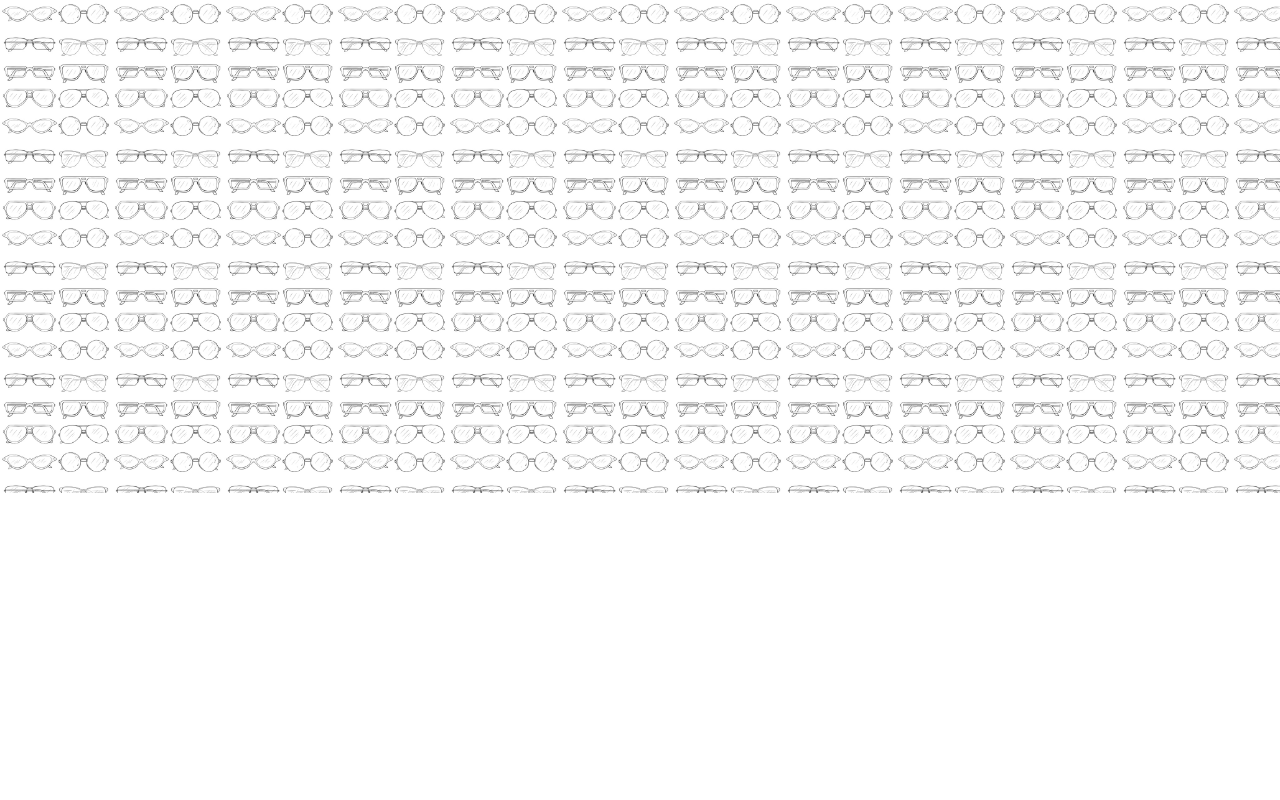
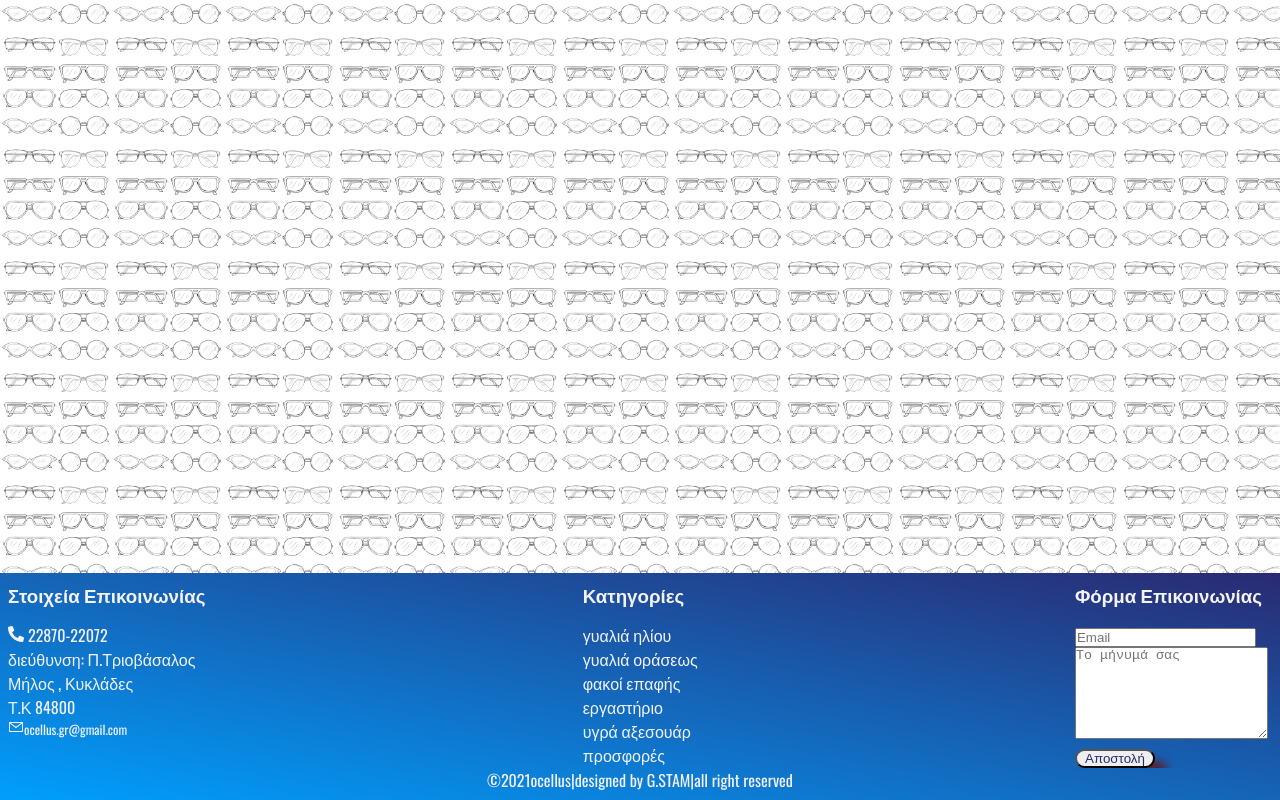
Before and after one commit to gioStam77/site-Ocellus, a React (Create React App) app: page /default in a window 1280 px wide. Before the commit this address had no page. Shown: the part 307-1107 px from the top of the page. Before the commit the page ends 800 px from the top, so only its background shows below. Built offline with nearby package versions, Linux system fonts and the light colour scheme.

Commit message:
footerOKformTEST

```diff
--- a/public/index.html
+++ b/public/index.html
@@ -38,6 +38,17 @@
       <input type="text" name="subject" />
       <textarea name="message"></textarea>
     </form>
+    <form
+      name="contact-footer"
+      netlify
+      netlify-honeypot="bot-field"
+      action="/"
+      hidden
+    >
+      <input type="email" name="email" />
+
+      <textarea name="message"></textarea>
+    </form>
     <noscript>You need to enable JavaScript to run this app.</noscript>
     <div id="root"></div>
     <!--
--- a/src/App.css
+++ b/src/App.css
@@ -15,11 +15,19 @@
   overflow-x: hidden;
 }
 
-body {
+body,
+html {
+  /* height: 100%; */
   font-family: "Oswald", sans-serif;
   background-image: url(../src/IMAGES/TAPETSARIA.jpg);
   background-repeat: repeat;
   background-size: 7rem;
+}
+.page-wrapper {
+  height: 100%;
+}
+.page-container {
+  min-height: 100vh;
 }
 
 ul {
@@ -284,7 +292,7 @@ button:hover {
   grid-template-rows: 30px 60px;
   grid-gap: 3px;
   padding: 7px;
-  transition: max-width 0.2s;
+  transform: scale(1);
 }
 
 .a1 {
@@ -373,7 +381,52 @@ button:hover {
   width: 100%;
   height: auto;
 }
+.foo-wrapper {
+  background: linear-gradient(
+    to bottom left,
+    var(--mainBlue),
+    var(--lightBlue)
+  );
+  padding: 0.5rem;
+}
+.foo-container {
+  display: flex;
+  flex-direction: column;
+  justify-content: space-between;
+}
+.foo-container p {
+  display: grid;
+  place-items: center;
+  font-size: clamp(0.7rem, 1.5vw, 1rem);
+}
+.foo-row {
+  display: flex;
+  justify-content: space-between;
+  align-content: space-between;
+}
+.foo-col {
+  font-size: clamp(0.6rem, 1.5vw, 1rem);
+  padding-right: 4px;
+}
+.foo-col h3 {
+  text-transform: capitalize;
+  padding-bottom: 15px;
+}
 
+.form-footer {
+  transform: scale(1);
+}
+.btn-form-footer {
+  width: 5rem;
+
+  color: var(--mainBlue);
+  box-sizing: border-box;
+  border-radius: 10px;
+  box-shadow: 12px 12px 10px rgba(109, 14, 14, 0.8);
+}
+.formItems-footer {
+  color: var(--mainBlue);
+}
 @media screen and (max-width: 960px) {
   * {
     overflow-x: hidden;
@@ -479,15 +532,9 @@ button:hover {
   * {
     overflow-x: hidden;
   }
-  .dailies-wrapper {
-    width: 100%;
-    margin-top: 0.5rem;
-    margin-bottom: 0.5rem;
-  }
-  .dailies-wrapper :hover {
-    max-width: 90%;
-
-    margin: auto;
+  .dailies-container {
+    transform: scale(1.15);
+    margin-top: 1.8rem;
   }
 
   .nav-item {
@@ -502,6 +549,9 @@ button:hover {
     margin-top: 4px;
     font-size: 1.5rem;
     margin-left: 3rem;
+  }
+  .form-footer {
+    transform: scale(0.9);
   }
 }
 @media screen and (max-width: 450px) and (orientation: portrait) {
--- a/src/App.js
+++ b/src/App.js
@@ -19,12 +19,15 @@ import Vista from "./Components/Vista";
 import Dailies from "./Components/Dailies";
 import Monthly from "./Components/Monthly";
 import Year from "./Components/Year";
+import Footer from "./Components/Footer";
 
 function App() {
   return (
     <>
       <Navbar />
-      <div>
+
+      <div className="page-wrapper">
+        <div className="page-container">
           <Switch>
             <Route exact path="/" component={Home}></Route>
 
@@ -35,7 +38,10 @@ function App() {
             <Route path="/signUp" component={SingUp}></Route>
             <Route path="/contactUs" component={ContactUs}></Route>
             <Route path="/cart" component={Cart}></Route>
-          <Route path="/useOfContactLens" component={UseOfContactLens}></Route>
+            <Route
+              path="/useOfContactLens"
+              component={UseOfContactLens}
+            ></Route>
             <Route path="/sole" component={Sole}></Route>
             <Route path="/vista" component={Vista}></Route>
             <Route path="/dailies" component={Dailies}></Route>
@@ -44,6 +50,9 @@ function App() {
             <Route path="/default" component={Default}></Route>
           </Switch>
         </div>
+      </div>
+
+      <Footer />
     </>
   );
 }
--- a/src/Components/ContactUs.js
+++ b/src/Components/ContactUs.js
@@ -1,32 +1,14 @@
 import React, { useState } from "react";
 
 function ContactUs() {
-  // const [values, setValues] = useState({
-  //   name: "",
-  //   email: "",
-  //   subject: "",
-  //   message: "",
-  // });
-
-  // const handleChange = (e) => {
-  //   setValues({
-  //     ...values,
-  //     [e.target.name]: e.target.value,
-  //   });
-  // };
-
-  // const handleSubmit = (e) => {
-  //   e.preventDefault();
-  // };
-
   return (
     <div className="containerForm">
       <form
         className="form"
         name="contact"
+        action="POST"
         method="post"
         data-netlify="true"
-        // onSubmit={handleSubmit}
         data-netlify-honeypot="bot-field"
       >
         <input type="hidden" name="form-name" value="contact" />
@@ -40,8 +22,6 @@ function ContactUs() {
             className="formItems"
             placeholder="Ονομα"
             name="name"
-            // value={values.name}
-            // onChange={handleChange}
           />
         </div>
         <div>
@@ -50,8 +30,6 @@ function ContactUs() {
             className="formItems"
             placeholder="Email "
             name="email"
-            // value={values.email}
-            // onChange={handleChange}
           />
         </div>
         <div>
@@ -60,8 +38,6 @@ function ContactUs() {
             className="formItems"
             placeholder="Τίτλος"
             name="subject"
-            // value={values.subject}
-            // onChange={handleChange}
           />
         </div>
         <div>
@@ -72,8 +48,6 @@ function ContactUs() {
             rows="9"
             placeholder="Το μήνυμά σας"
             name="message"
-            // onChange={handleChange}
-            // value={values.message}
           ></textarea>
         </div>
         <div>
--- a/src/Components/Dailies.js
+++ b/src/Components/Dailies.js
@@ -3,7 +3,7 @@ import UnderConstraction from "./UnderConstraction";
 
 function Dailies() {
   return (
-    <div className="dailies-wrapper">
+    <>
       <div className="dailies-container">
         <div className="a1">
           <h3 className="text-blue">MyDay</h3>
@@ -129,7 +129,7 @@ function Dailies() {
           <img src="./images/CooperVision.jpg" alt="cooper vision image" />
         </div>
       </div>
-    </div>
+    </>
   );
 }
 
--- /dev/null
+++ b/src/Components/Footer.js
@@ -0,0 +1,109 @@
+import React from "react";
+import { FaPhoneAlt } from "react-icons/fa";
+import { VscMail } from "react-icons/vsc";
+import { Link } from "react-router-dom";
+
+function Footer() {
+  return (
+    <div className="foo-wrapper">
+      <div className="foo-container">
+        <div className="foo-row">
+          <div className="foo-col">
+            <h3>στοιχεία επικοινωνίας</h3>
+            <ul>
+              <li>
+                <FaPhoneAlt style={{ marginRight: "4px" }} />
+                22870-22072
+              </li>
+              <li>διεύθυνση: Π.Τριοβάσαλος</li>
+              <li>Μήλος , Κυκλάδες</li>
+              <li>Τ.Κ 84800</li>
+              <li style={{ fontSize: "0.8rem" }}>
+                <VscMail style={{ fontSize: "1rem" }} />
+                <Link to="/contactUs">ocellus.gr@gmail.com</Link>
+              </li>
+            </ul>
+          </div>
+          <div className="foo-col">
+            <h3>κατηγορίες</h3>
+            <ul className="ul-links">
+              <Link to="/sole">
+                <li>γυαλιά ηλίου</li>
+              </Link>
+              <Link to="/vista">
+                <li>γυαλιά οράσεως</li>
+              </Link>
+              <Link to="contactLens">
+                <li>φακοί επαφής</li>
+              </Link>
+
+              <Link to="general">
+                <li>εργαστήριο</li>
+              </Link>
+              <Link to="/solutions">
+                <li>υγρά αξεσουάρ</li>
+              </Link>
+              <Link to="/">
+                <li>προσφορές</li>
+              </Link>
+            </ul>
+          </div>
+          <div className="foo-col">
+            <h3>φόρμα επικοινωνίας</h3>
+            <div>
+              <form
+                className="form-footer"
+                name="contact-footer"
+                action="POST"
+                method="post"
+                data-netlify="true"
+                data-netlify-honeypot="bot-field"
+              >
+                <input type="hidden" name="form-name" value="contact-footer" />
+                <div hidden>
+                  <input name="bot-field" />
+                </div>
+
+                <div>
+                  <input
+                    type="email"
+                    className="formItems-footer"
+                    placeholder="Email "
+                    name="email"
+                  />
+                </div>
+
+                <div>
+                  <textarea
+                    className="formItems-footer"
+                    id=""
+                    cols="22"
+                    rows="6"
+                    placeholder="Το μήνυμά σας"
+                    name="message"
+                  ></textarea>
+                </div>
+                <div data-netlify-recaptcha="true"></div>
+                <div>
+                  <input
+                    type="submit"
+                    value="Αποστολή"
+                    className="btn-form-footer"
+                  />
+                </div>
+              </form>
+            </div>
+          </div>
+        </div>
+        <div>
+          <p>
+            &copy;{new Date().getFullYear()}ocellus|designed by G.STAM|all right
+            reserved
+          </p>
+        </div>
+      </div>
+    </div>
+  );
+}
+
+export default Footer;
--- /dev/null
+++ b/src/Components/ScrollToTop.js
@@ -0,0 +1,12 @@
+import { useEffect } from "react";
+import { useLocation } from "react-router-dom";
+
+export default function ScrollToTop() {
+  const { pathname } = useLocation();
+
+  useEffect(() => {
+    window.scrollTo(0, 0);
+  }, [pathname]);
+
+  return null;
+}
--- a/src/index.js
+++ b/src/index.js
@@ -3,9 +3,11 @@ import ReactDOM from "react-dom";
 import "./App.css";
 import App from "./App";
 import { BrowserRouter as Router } from "react-router-dom";
+import ScrollToTop from "./Components/ScrollToTop";
 
 ReactDOM.render(
   <Router>
+    <ScrollToTop />
     <App />
   </Router>,
   document.getElementById("root")
```
Also changed, not shown: 1 other file (tests, documents, lock files or other folders). Lines whose indentation alone changed are shown as unchanged.
